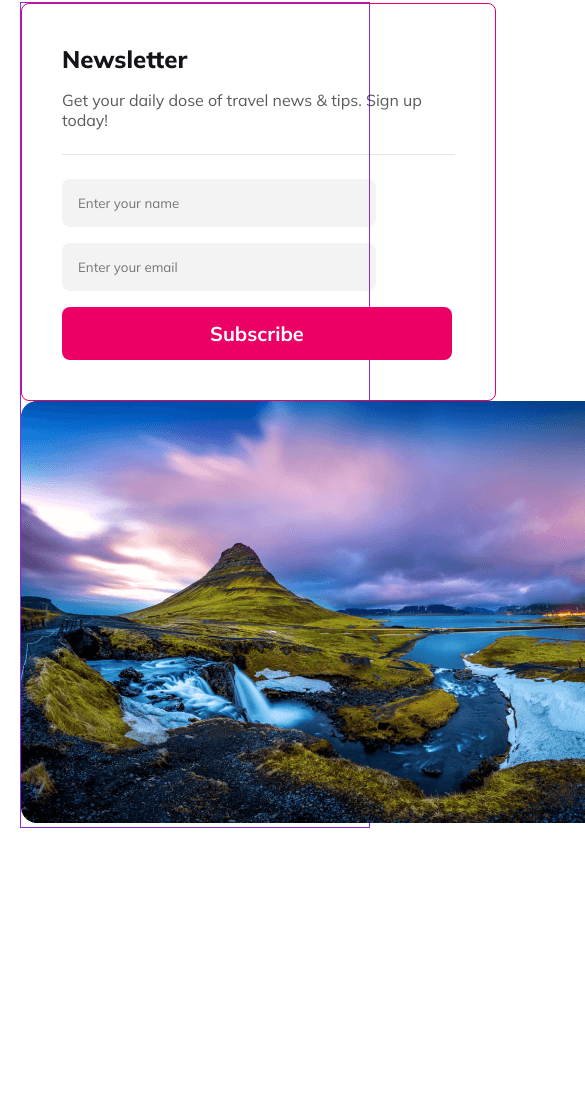
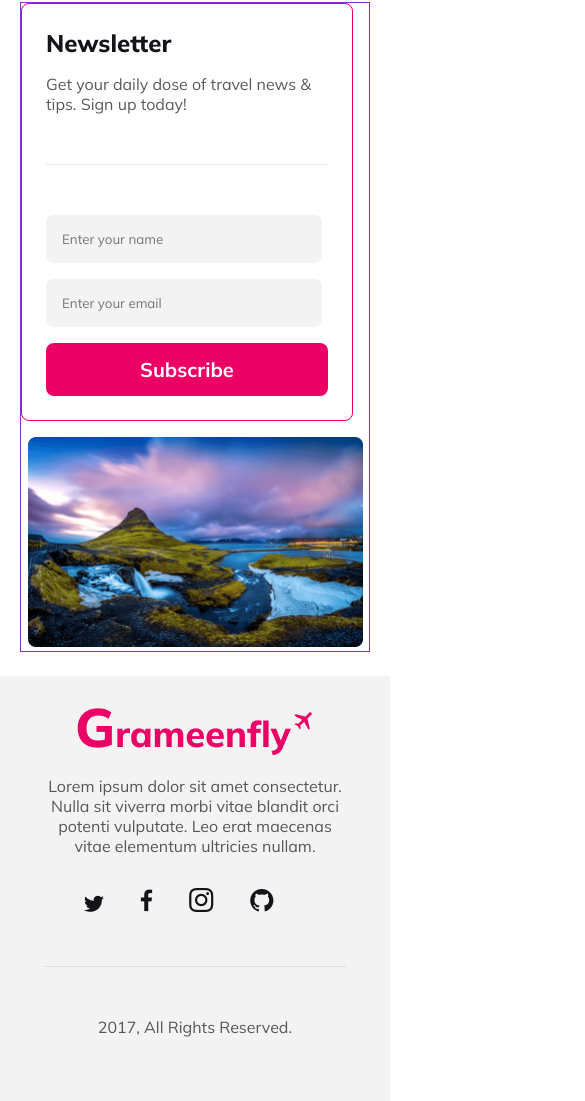
Before and after one commit to alex11920/B9A2-Grameenfly, a plain HTML site: page index.html in a window 390 px wide. Shown: the part 3200-4301 px from the top of the page, 585 px wide, since content can reach past the window. Before the commit the page ends 4028 px from the top, so only its background shows below. Drawn offline with nearby package versions, Linux system fonts and the light colour scheme.

Commit message:
footer done but some error need to solve

```diff
--- a/index.html
+++ b/index.html
@@ -130,12 +130,23 @@
                 <!-- <div class="batch">
                     <p>Travel.com</p>
                     <h2>Save up to 70%</h3>
-                </div> -->
-            </div>
+                </div>
+            </div> -->
         </section>
-
     </main>
-    <footer></footer>
+    <footer>
+        <img src="Images/logo.png" alt="">
+        <p>Lorem ipsum dolor sit amet consectetur. Nulla sit viverra morbi vitae blandit orci potenti vulputate. Leo
+            erat maecenas vitae elementum ultricies nullam.</p>
+        <div class="icon-group">
+            <a href=""><img src="Images/icons/twitter.png" alt=""></a>
+            <a href=""><img src="Images/icons/facebook.png" alt=""></a>
+            <a href=""><img src="Images/icons/instagram.png" alt=""></a>
+            <a href=""><img src="Images/icons/github.png" alt=""></a>
+        </div>
+        <hr>
+        <p>2017, All Rights Reserved.</p>
+    </footer>
 </body>
 
 </html>
--- a/styles/design.css
+++ b/styles/design.css
@@ -244,7 +244,6 @@ nav .menubar {
 
 
 hr {
-    width: 393px;
     height: 1px;
     background-color: #1313181A;
     border: none;
@@ -294,13 +293,40 @@ hr {
 
 
 
+/* Footer */
+footer {
+    margin-top: 100px;
+    padding: 110px 284px;
+    background-color: #1313180D;
+    justify-content: center;
+    align-items: center;
+    text-align: center;
+}
+
+footer p {
+    margin-top: 16px;
+    margin-bottom: 32px;
+}
+
+footer .icon-group {
+    justify-content: center;
+    align-items: center;
+}
+
+footer .icon-group img{
+    margin-right: 32px;
+}
+
+hr {
+    margin: 50px 0;
+}
 
 
 
 
 
 @media screen and (max-width: 576px) {
-    body {
+    header, main {
         margin: 0 20px;
     }
 
@@ -377,7 +403,7 @@ hr {
         width: 100%;
     }
 
-    .section-04 {
+    .section-04, footer {
         margin-top: 24px;
     }
 
@@ -399,12 +425,44 @@ hr {
         display: block;
     }
 
+    .content-07 {
+        padding: 24px;
+    }
+
     .content-07 input {
-        padding: 16px 146px 16px 16px;
+        padding: 16px 108px 16px 16px;
         border: none;
         border-radius: 8px;
         background: rgba(19, 19, 24, 0.05);
         margin-bottom: 16px;
     }
 
+    .content-07 button {
+        padding: 14px 94px;
+    }
+
+    .img-content-07 img{
+        margin-top: 16px;
+        max-width: 335px;
+        max-height: 300px;
+    }
+
+
+    footer {
+        padding: 32px 44px;
+    }
+
+    footer p {
+        margin-top: 16px;
+        margin-bottom: 32px;
+    }
+
+    footer .icon-group img{
+        margin-right: 32px;
+    }
+
+    hr {
+        margin: 50px 0;
+    }
+
 }
```
Also changed, not shown: Images/icons/facebook.png (added), Images/icons/github.png (added), Images/icons/instagram.png (added), Images/icons/twitter.png (added).
